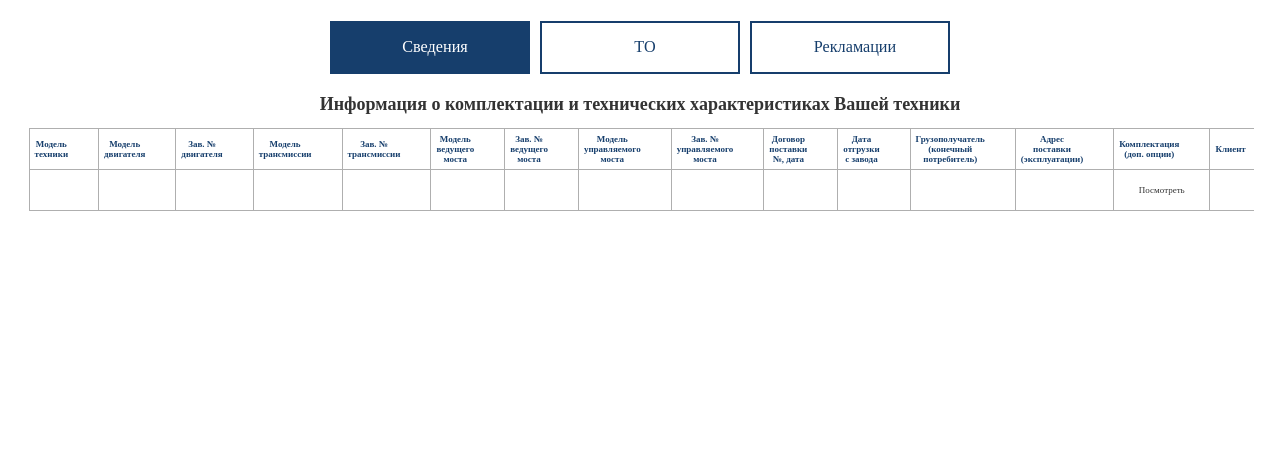
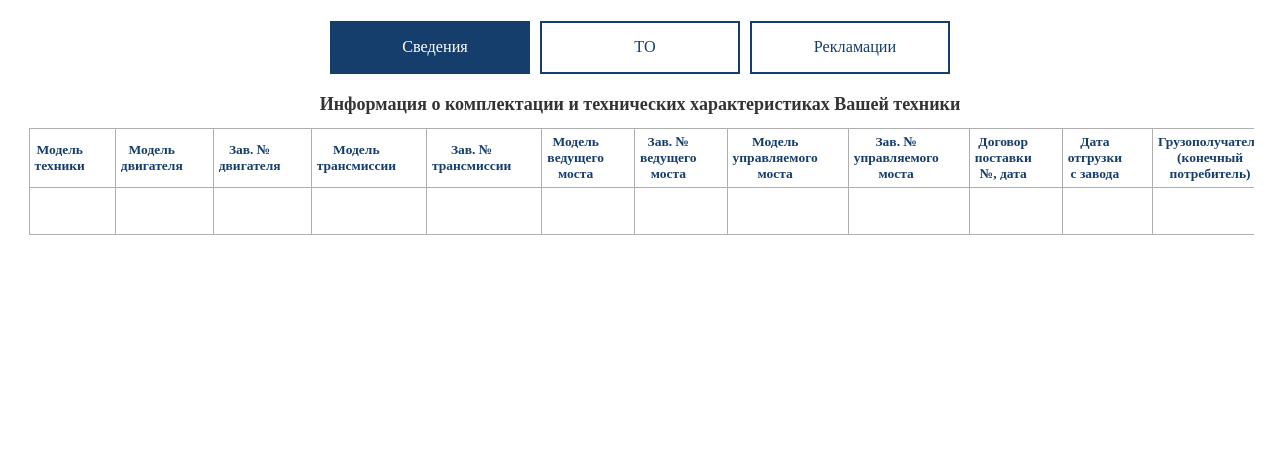
Before and after one commit to SashaTpi/Silant_Muratov_fpv-85, a Django app: template backend/templates/backend/car/car_view.html in a window 1280 px wide. Shown: the part 120-595 px from the top of the page. Run offline with Django 3.2, Linux system fonts and the light colour scheme; the template is opened without the code that fills it, so the values that code supplies are empty; some libraries are stand-ins or nearby versions.

Commit message:
2 commit

```diff
--- a/static/styles/style.css
+++ b/static/styles/style.css
@@ -562,7 +562,7 @@ table {
 table th {
   position: relative;
   text-align: center;
-  font-size: 1rem;
+  font-size: 1.5rem;
   color: #163E6C;
   padding: 5px;
   padding-right: 30px;
@@ -575,7 +575,7 @@ table th {
 
 table td {
   text-align: center;
-  font-size: 1rem;
+  font-size: 1.5rem;
   color: #333333;
   padding: 15px 5px;
   border: 1px solid #AFAFAF;
```
Also changed, not shown: backend/views.py (+8 -15 lines), silant/silant/adapter.py (deleted, +0 -7 lines), 1 other file.
